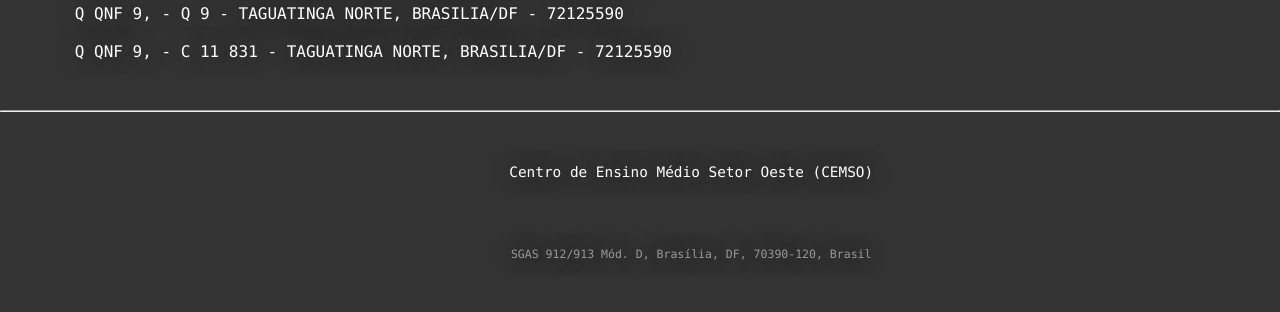
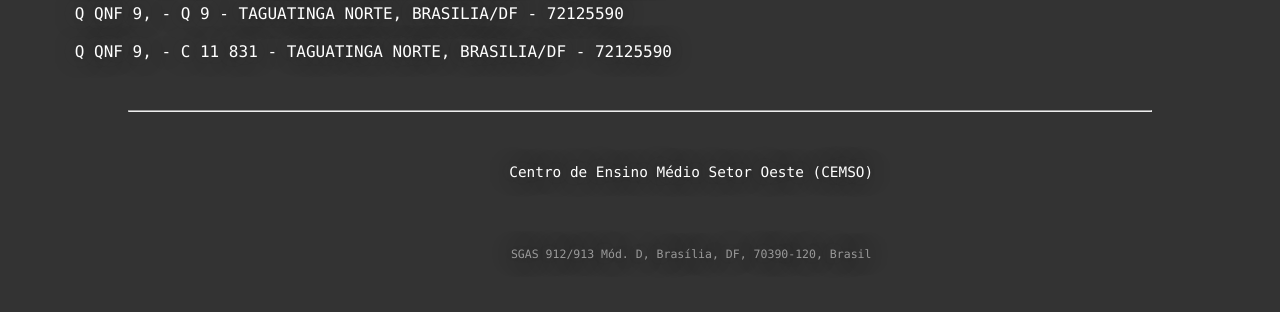
Before and after one commit to PaperPale/NanoNano, a Flask app: page / in a window 1280 px wide; the page is wider, and only the part inside the window is pictured. Shown: the part 909-1221 px from the top of that part. Run offline with Flask 2, Linux system fonts and the light colour scheme.

Commit message:
Update crono.css

```diff
--- a/static/styles/crono.css
+++ b/static/styles/crono.css
@@ -4,6 +4,10 @@
 box-sizing: border-box;
 
 }
+hr{
+width:80%;
+}
+
 #det{
 width:100%;
 margin:4%;
```
